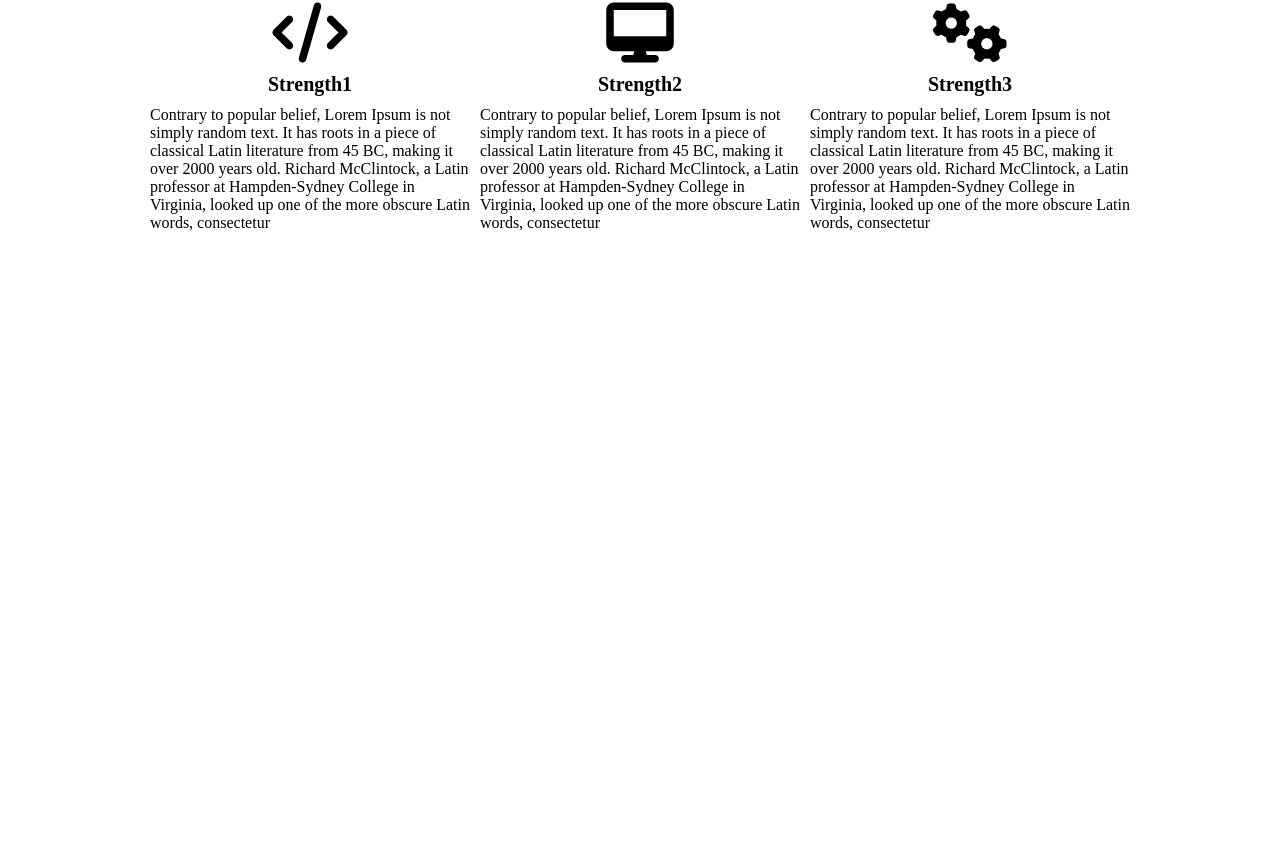
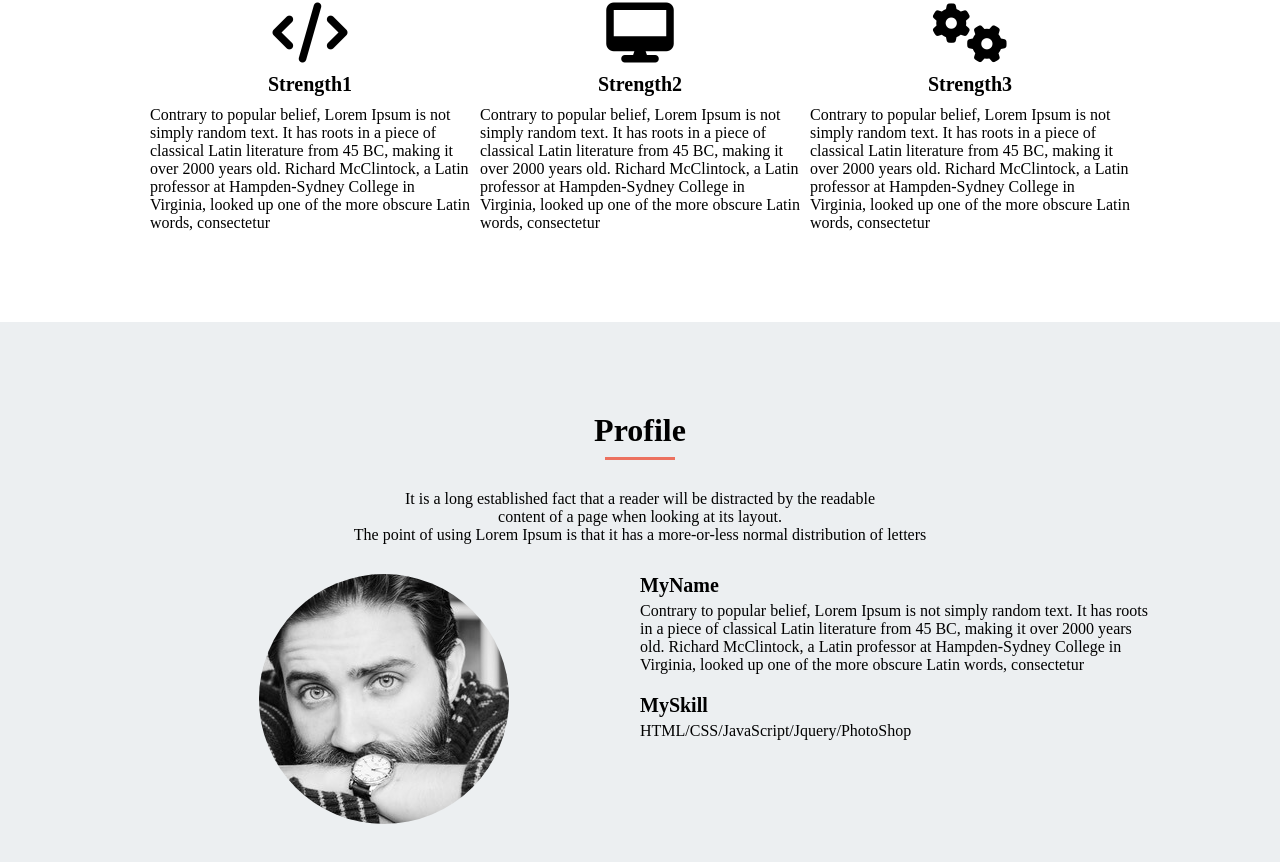
Before and after one commit to sukepio/MySite, a plain HTML site: page index.html in a window 1280 px wide. Shown: the part 1821-2683 px from the top of the page. Before the commit the page ends 2143 px from the top, so only its background shows below. Drawn offline with Linux system fonts and the light colour scheme.

Commit message:
[Add] portfolio

```diff
--- a/index.html
+++ b/index.html
@@ -29,7 +29,7 @@
     </section>
 
     <div class="portfolio-container">
-      <div class="contents">
+      <div class="portfolio-contents">
         <section class="portfolio-content">
           <h2 class="content-heading">Portfolio</h2>
           <p class="border"></p>
@@ -78,14 +78,33 @@
             Strength3</h3>
           <p class="feature-box-text">Contrary to popular belief, Lorem Ipsum is not simply random text. It has roots in a piece of classical Latin literature from 45 BC, making it over 2000 years old. Richard McClintock, a Latin professor at Hampden-Sydney College in Virginia, looked up one of the more obscure Latin words, consectetur</p>
         </section>
-
-
       </div>
     </section>
 
-    <section class="profile"></section>
+    <section class="profile">
+      <div class="profile-contents">
+        <section class="profile-content">
+          <h2 class="content-heading">Profile</h2>
+          <p class="border"></p>
+          <p class="content-text">It is a long established fact that a reader will be distracted by the readable<br />
+          content of a page when looking at its layout.<br />
+        The point of using Lorem Ipsum is that it has a more-or-less normal distribution of letters</p>
+        </section>
+        <div class="profile-box">
+          <div class="img-box">
+            <img class="profile-img" src="img/my-icon.jpg">
+          </div>
+          <section class="profile-introduction">
+            <h4 class="profile-introduction-heading">MyName</h4>
+            <p class="profile-introduction-text">Contrary to popular belief, Lorem Ipsum is not simply random text. It has roots in a piece of classical Latin literature from 45 BC, making it over 2000 years old. Richard McClintock, a Latin professor at Hampden-Sydney College in Virginia, looked up one of the more obscure Latin words, consectetur</p>
+            <h4 class="profile-introduction-heading">MySkill</h4>
+            <p class="profile-introduction-text">HTML/CSS/JavaScript/Jquery/PhotoShop</p>
+          </section>
+        </div>
+        </div>
+      </section>
 
-    <section class="contact"></section>
+      <section class="contact"></section>
 
   </main>
   <footer></footer>
--- a/styles.css
+++ b/styles.css
@@ -72,7 +72,7 @@ header {
   background-color: #eceff1;
 }
 
-.contents {
+.portfolio-contents {
   width: 920px;
   margin: 0 auto;
 }
@@ -152,6 +152,7 @@ header {
 }
 /* ポートフォリオここまで */
 
+/* 特徴ここから */
 .feature {
   width: 980px;
   margin: 0 auto;
@@ -187,3 +188,48 @@ header {
   color: #000;
   text-align: start;
 }
+/* 特徴ここまで */
+
+/* プロフィールここから */
+.profile {
+  background-color: #eceff1;
+  padding: 90px 0;
+}
+
+.profile-contents {
+  width: 1024px;
+  margin: 0 auto;
+}
+
+.profile-content {
+  text-align: center;
+}
+
+.profile-box {
+  display: flex;
+}
+
+.img-box {
+  width: 512px;
+  text-align: center;
+}
+
+.profile-img {
+  height: 250px;
+  width: 250px;
+  border-radius: 50%;
+}
+
+.profile-introduction {
+  width: 512px;
+}
+
+.profile-introduction-heading {
+  font-size: 20px;
+  padding-bottom: 5px;
+}
+
+.profile-introduction-text {
+  padding-bottom: 20px;
+}
+/* プロフィールここまで */
```
